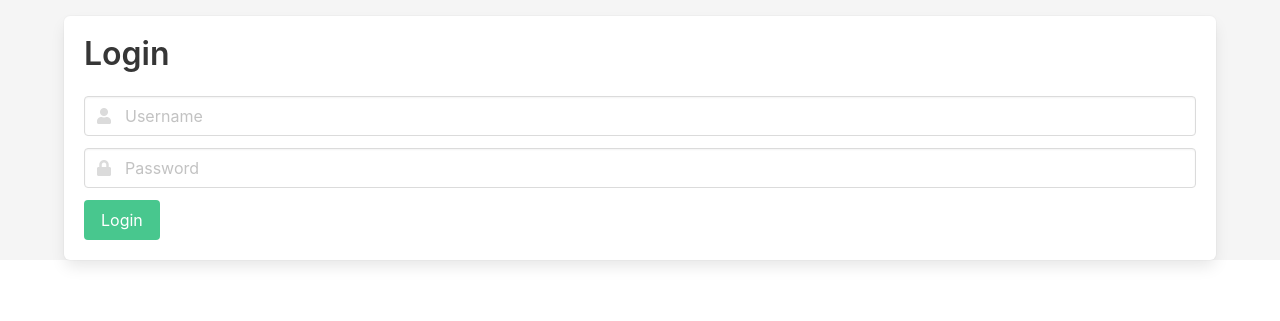
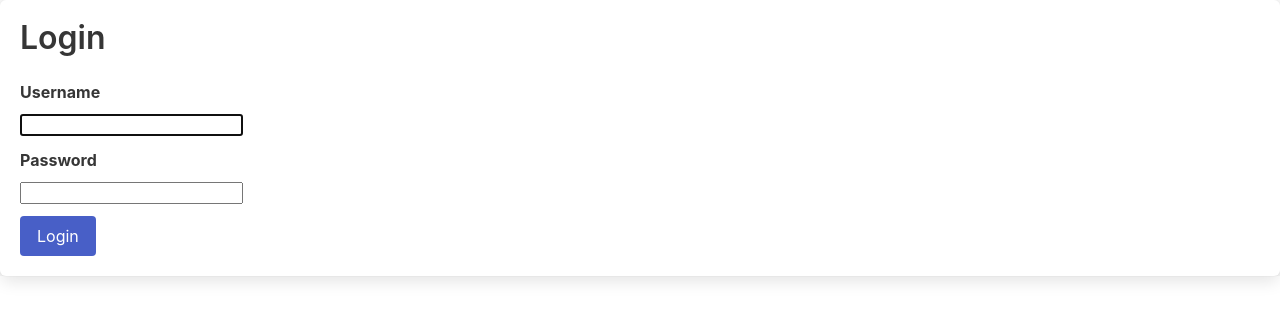
Before and after one commit to martinlehoux/django_bike, a Django app: page /accounts/login/ in a window 1280 px wide. Shown: the part 56-377 px from the top of the page. Run offline with Django 3.2, Linux system fonts and the light colour scheme; parts of the project's set-up code (start-up, migrations or seed data) failed here and were passed over; some libraries are stand-ins or nearby versions.

Commit message:
feat - Bulma form and widgets

```diff
--- a/apps/track/templates/track/track_create_form.html
+++ b/apps/track/templates/track/track_create_form.html
@@ -1,8 +1,8 @@
 {% extends 'base.html' %}
 
 {% block content %}
-<form method="post" enctype="multipart/form-data">{% csrf_token %}
-{{form.as_p}}
-<input type="submit" value="Create">
+<form method="post" class="box" enctype="multipart/form-data">{% csrf_token %}
+  <h1 class="title">Create new track</h1>
+  {% include "form.html" with action="Create" %}
 </form>
 {% endblock content %}
--- /dev/null
+++ b/templates/form.html
@@ -0,0 +1,21 @@
+{% for field in form %}
+  <div class="field">
+    <label
+      for="{{field.id_for_label}}"
+      class="label"
+    >
+      {{field.label}}
+      {% for error in field.errors %}
+        <span class="tag is-danger">{{error}}</span>
+      {% endfor %}
+    </label>
+    <div class="control">
+      {{field}}
+    </div>
+  </div>
+{% endfor %}
+<div class="field">
+  <div class="control">
+    <button class="button is-link">{{action}}</button>
+  </div>
+</div>
--- a/templates/registration/login.html
+++ b/templates/registration/login.html
@@ -1,26 +1,8 @@
 {% extends 'base.html' %}
 
 {% block content %}
-<div class="container mt-4">
-  <form method="post" class="box">{% csrf_token %}
-    <h1 class="title">Login</h1>
-    <div class="field">
-      <p class="control has-icons-left">
-        <input class="input" type="text" name="username" id="username" placeholder="Username">
-        <span class="icon is-small is-left"><i class="fas fa-user"></i></span>
-      </p>
-    </div>
-    <div class="field">
-      <p class="control has-icons-left">
-        <input class="input" type="password" name="password" id="password" placeholder="Password">
-        <span class="icon is-small is-left"><i class="fas fa-lock"></i></span>
-      </p>
-    </div>
-    <div class="field">
-      <p class="control">
-        <input class="button is-success" type="submit" value="Login">
-      </p>
-    </div>
-  </form>
-</div>
+<form method="post" class="box">{% csrf_token %}
+  <h1 class="title">Login</h1>
+  {% include "form.html" with action="Login" %}
+</form>
 {% endblock content %}
```
Also changed, not shown: templates/django/forms/widgets/clearable_file_input.html (added, +35 -0 lines), templates/django/forms/widgets/input.html (added, +7 -0 lines), templates/django/forms/widgets/select.html (added, +14 -0 lines).
